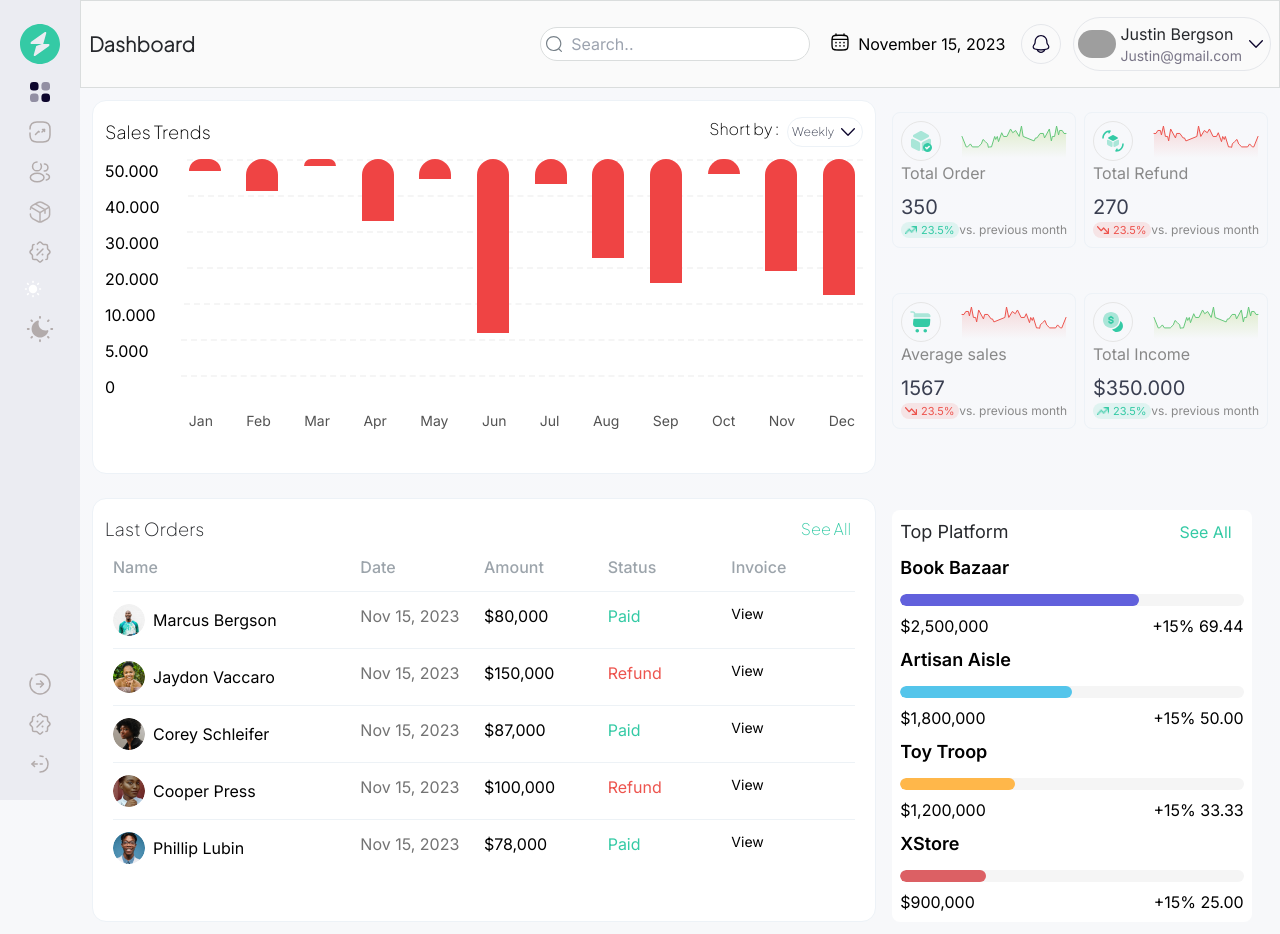
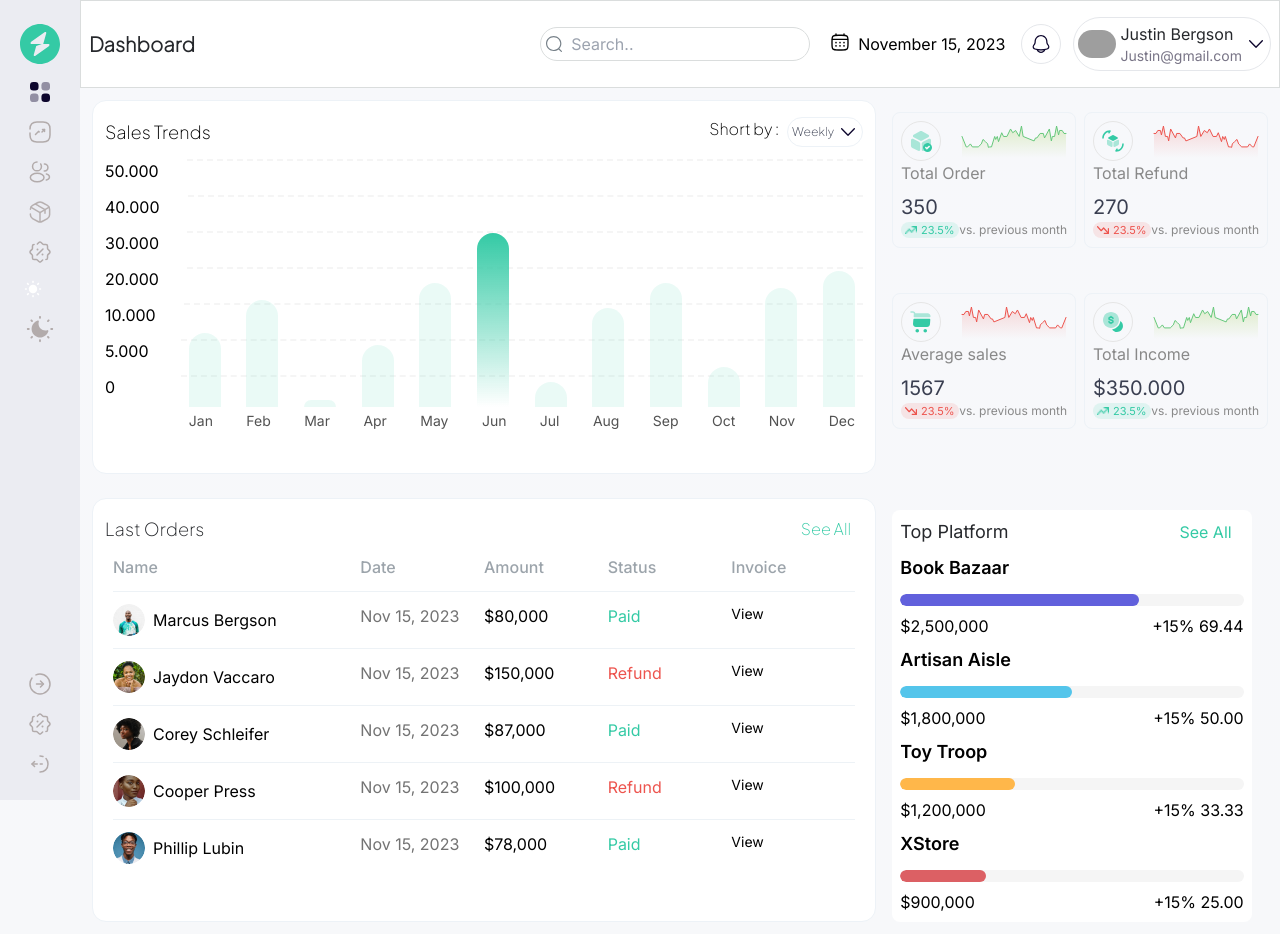
Before and after one commit to Elochukwu3/geeg-dashboard, a Next.js app: page / in a window 1280 px wide. Built offline with nearby package versions, Linux system fonts and the light colour scheme; grey boxes are pictures that could not be loaded.

Commit message:
update chart ui

```diff
--- a/app/(dashboard)/page.tsx
+++ b/app/(dashboard)/page.tsx
@@ -13,11 +13,11 @@ export default function Home() {
   return (
     <main className="flex text-black min-h-screen flex-col p-0 m-0 relative">
       <div className="flex h-full min-h-screen">
-        <div className="sticky top-0 left-0 h-full flex max-w-20 w-full  shrink-0 flex-col ">
+        <div className="sticky top-0 left-0 h-full flex max-w-20 w-full  shrink-0 flex-col">
        <Sidebar/>
         </div>
         <div className="flex-1">
-          <div className="sticky top-0 max-w-[1360px]"><Navbar/></div>
+          <div className="sticky top-0 max-w-[1360px] z-40 bg-white"><Navbar/></div>
           <div className="space-x-4 p-3 grid grid-cols-3 space-y-3">
             <Trend/>
             <div className="grid grid-cols-2 gap-x-2">
--- a/app/globals.css
+++ b/app/globals.css
@@ -31,4 +31,7 @@ body {
   .text-balance {
     text-wrap: balance;
   }
+  .grad{
+background: linear-gradient(180deg, #34CAA5 0%, rgba(52, 202, 165, 0.00) 100%);
+  }
 }
--- a/components/nav-bar/NavBar.tsx
+++ b/components/nav-bar/NavBar.tsx
@@ -8,7 +8,7 @@ import SearchSvg from "./Search";
 function NavBar() {
   return (
     <div>
-      <div className="block bg-[#FAFAFA] border-[0.769px] border-[#DADDDD]">
+      <div className="blockbg-[#FAFAFA] border-[0.769px] border-[#DADDDD]">
         <nav className="flex py-4 items-center gap-5 px-2">
         <div className="max-w-[740px] flex justify-between items-center flex-1">
         <h1 className="text-xl font-jarkata font-bold text-[#26282C]">
--- a/components/sale-trend/SalesChart.tsx
+++ b/components/sale-trend/SalesChart.tsx
@@ -7,11 +7,11 @@ const SalesChart = () => {
         return date.toLocaleString('default', { month: 'short' });
     });
 
-    const data = [5, 13, 3, 25, 8, 70, 10, 40, 50, 6, 45, 55]
+    const data = [30, 43, 3, 25, 50, 70, 10, 40, 50, 16, 48, 55]
 
   return (
     <div>
-        <section className='relative'>
+        <section className='relative h-auto'>
             <div className='space-y-3 my-3'>
                 {frequency.map((item)=>(
                 <div  key={`${item}chart`} className='flex gap-5 justify-between'>
@@ -27,11 +27,11 @@ const SalesChart = () => {
             </div>
             ))}
            </div>
-           <div className='absolute inset-y-0 right-0 bottom-6 top-90 flex gap-3 px-2 text-sm justify-between w-[90%] ml-auto'>
+           <div className='absolute inset-y-0 items-end right-0 bottom-5 pb-6 h-full  flex gap-3 px-2 text-sm justify-between w-[90%] ml-auto'>
            {data.map((item) => (
                 <div key={`${item}charBar`}
-                style={{height:`${item}%`,  }}
-                className='w-8 rounded-t-full bg-red-500'/>
+                style={{height:`${item}%`}}
+                className={ `${item >= 70 ? "grad" : "bg-[#34CAA51A]"} w-8 rounded-t-full  origin-bottom'`}/>
             ))}
            </div>
         </section>
```
